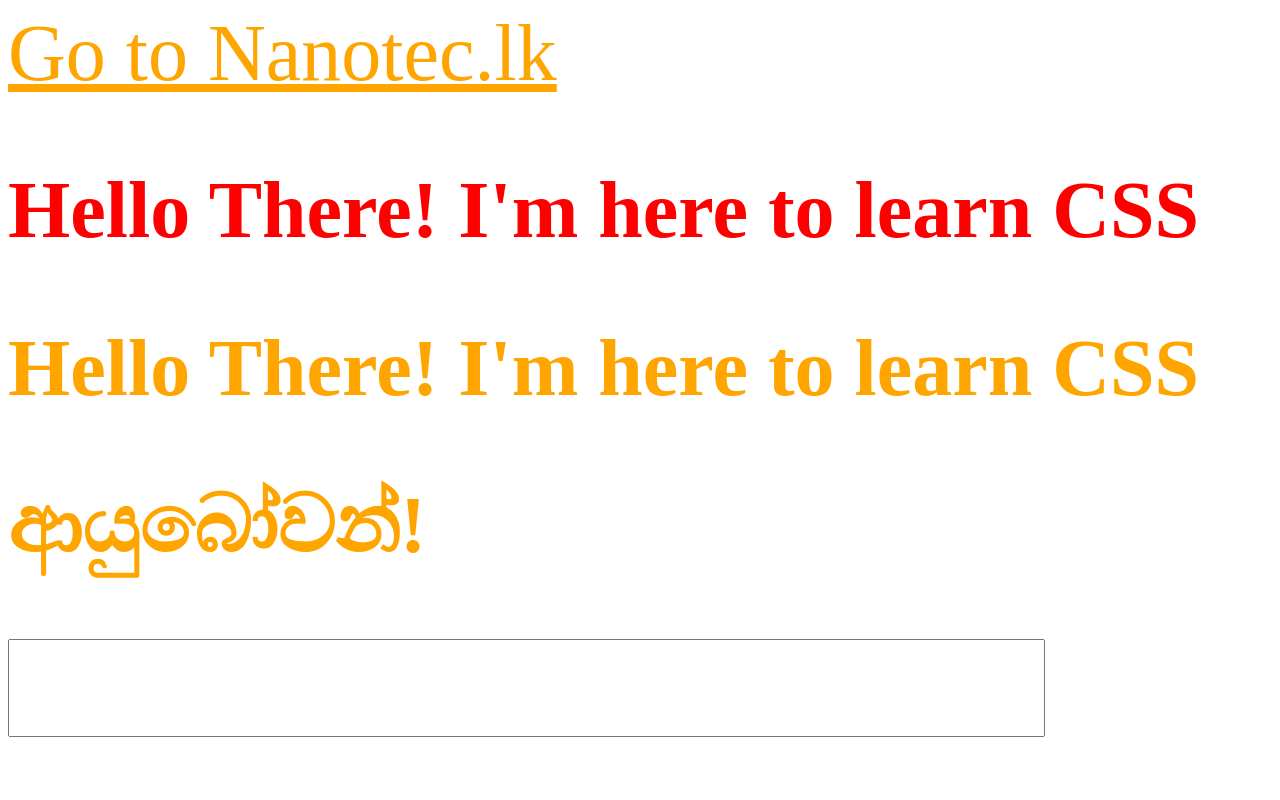
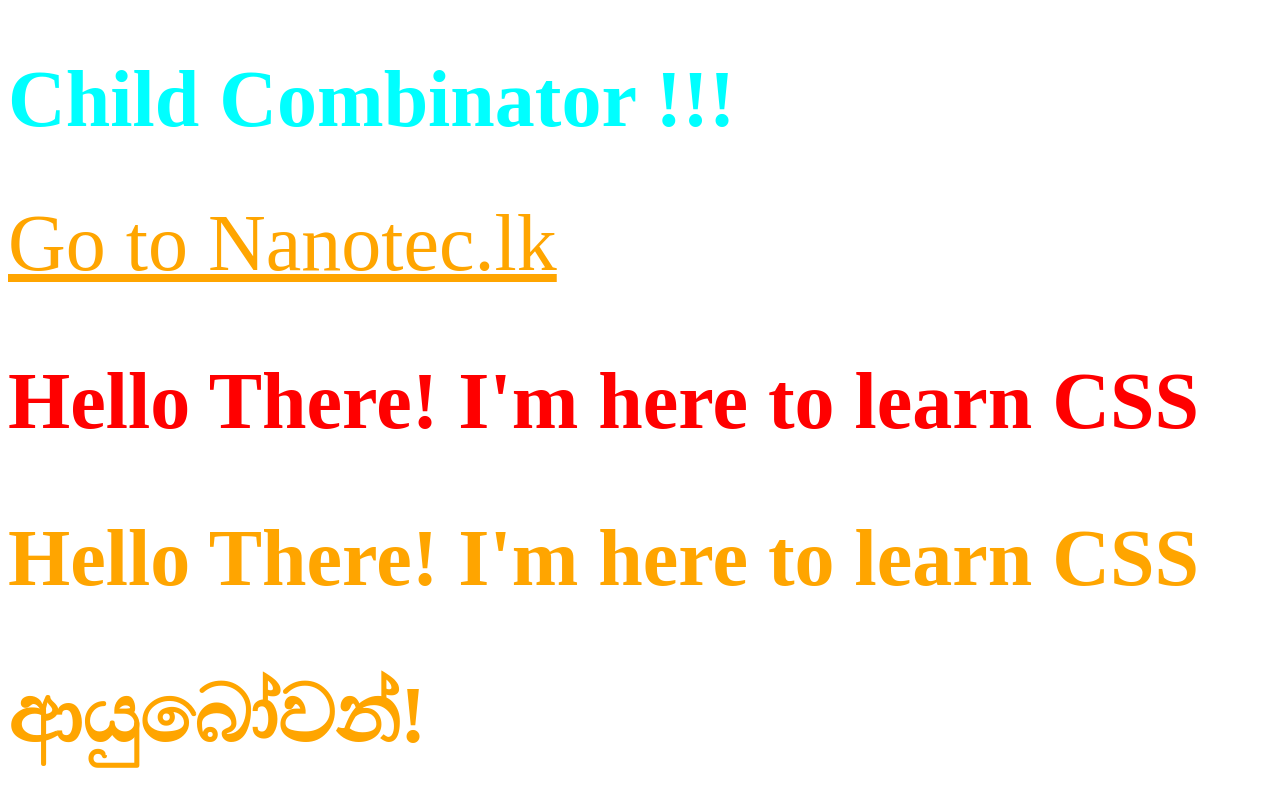
Before and after one commit to Dazzler123/CSS-Lectures, a plain HTML site: page index.html in a window 1280 px wide. Shown: the top 800 px of the page. Drawn offline with Linux system fonts and the light colour scheme.

Commit message:
child selector added

```diff
--- a/index.html
+++ b/index.html
@@ -102,13 +102,24 @@
         /*    background-color: red;*/
         /*}*/
 
-        li::marker{
-            content: "* ";
+        /*li::marker{*/
+        /*    content: "* ";*/
+        /*}*/
+
+        /*===========Child Combinators===============*/
+
+        body>h1{
+            color: aqua;
         }
+
+        /*section>h1{*/
+        /*    color:royalblue;*/
+        /*}*/
 
     </style>
 </head>
 <body>
+<h1>Child Combinator !!!</h1>
 <section>
 
     <a href="https://www.nanotek.lk/">Go to Nanotec.lk</a>
```
